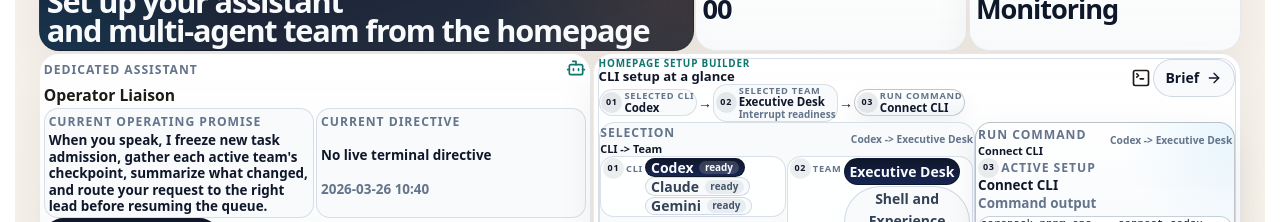
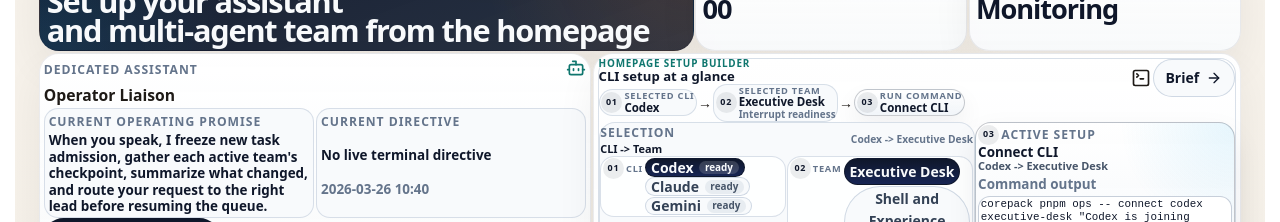
Before and after one commit to GongJae00/research-pages, a Next.js app in the folder apps/web/: page /en in a window 1280 px wide. Shown: the part 1620-1842 px from the top of the page. Built offline with nearby package versions, Linux system fonts and the light colour scheme; no server answers.

Commit message:
Autonomy batch 1631: shell-experience

```diff
--- a/apps/web/src/components/homepage-agent-control-section.module.css
+++ b/apps/web/src/components/homepage-agent-control-section.module.css
@@ -988,6 +988,14 @@
   line-height: 1.1;
 }
 
+.nextCommandRoute {
+  color: #475569;
+  font-size: 0.68rem;
+  font-weight: 700;
+  line-height: 1.1;
+  overflow-wrap: anywhere;
+}
+
 .nextCommandMain code {
   display: block;
   flex: 1 1 auto;
@@ -1499,6 +1507,10 @@
   }
 
   .nextCommandMeta {
+    width: 100%;
+  }
+
+  .nextCommandLead .inlineMeta {
     width: 100%;
   }
 
--- a/apps/web/src/components/homepage-agent-control-section.tsx
+++ b/apps/web/src/components/homepage-agent-control-section.tsx
@@ -557,15 +557,6 @@ export function HomepageAgentControlSection({
 
               {nextSetupCommand ? (
                 <div className={styles.nextCommandStrip}>
-                  <div className={styles.setupSectionHead}>
-                    <div className={styles.setupSectionCopy}>
-                    <span className={styles.metaLabel}>{copy.runCommandLabel}</span>
-                    <strong className={styles.setupSectionSummary}>{nextSetupCommand.title}</strong>
-                  </div>
-                  <span className={styles.setupSectionHint}>
-                    {selectedProvider?.label ?? "-"} {"->"} {selectedTeam?.name ?? "-"}
-                  </span>
-                </div>
                   <div className={styles.nextCommandLead}>
                     <div className={styles.nextCommandCopy}>
                       <div className={styles.nextCommandLabelRow}>
@@ -573,8 +564,11 @@ export function HomepageAgentControlSection({
                         <span className={styles.metaLabel}>{copy.activeSetup}</span>
                       </div>
                       <strong>{nextSetupCommand.title}</strong>
-                      <span className={styles.inlineMeta}>{setupOutputLabel}</span>
+                      <span className={styles.nextCommandRoute}>
+                        {selectedProvider?.label ?? "-"} {"->"} {selectedTeam?.name ?? "-"}
+                      </span>
                     </div>
+                    <span className={styles.inlineMeta}>{setupOutputLabel}</span>
                   </div>
                   <div className={styles.nextCommandMain}>
                     <code>{nextSetupCommand.command}</code>
```
